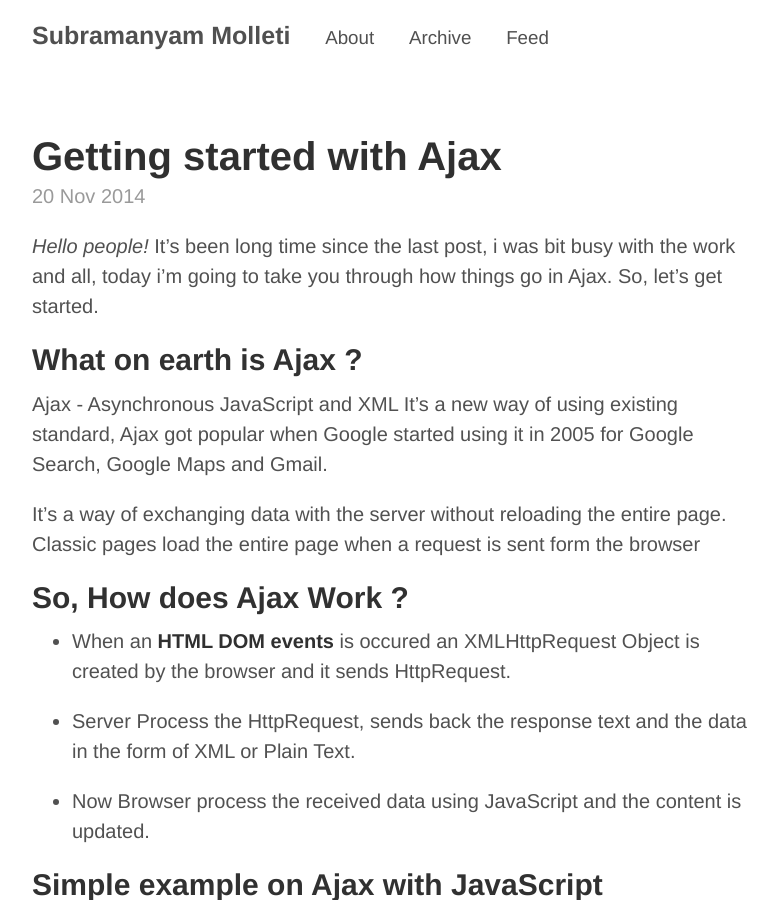
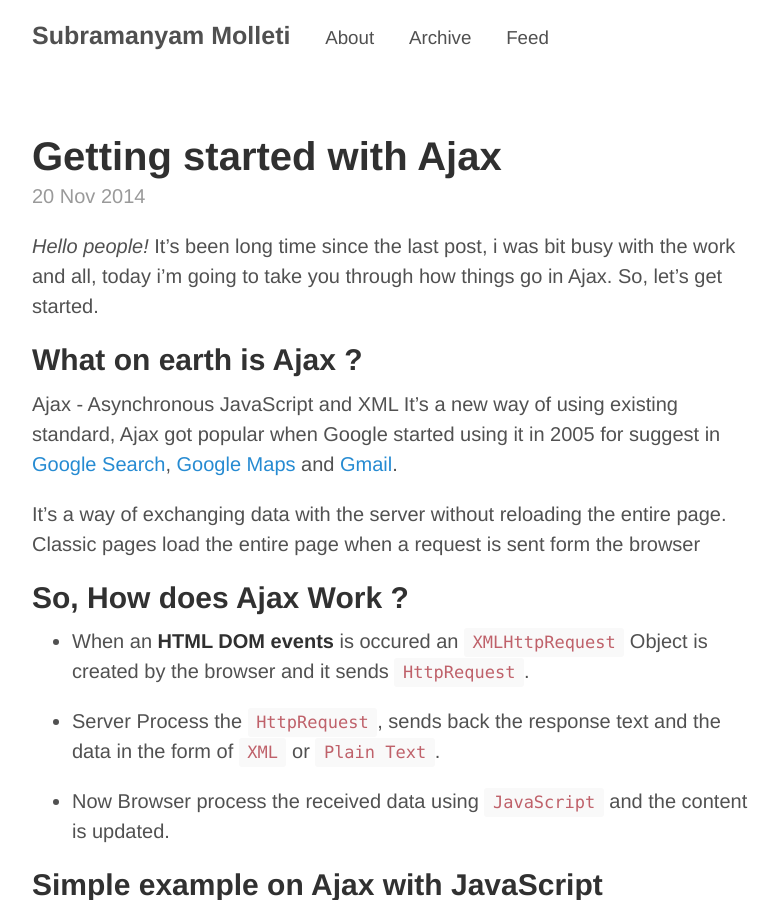
Before and after one commit to subramanyammolleti/subramanyammolleti.github.io, a Jekyll site: the page built from _posts/2014-11-20-getting-started-with-ajax.md, in a window 1280 px wide and 900 px high. Shown: the whole window, without its empty margins (248-1027 px from the left). Built offline with Jekyll 4.4.1, drawn with Linux system fonts in a browser that asks for light colours; Markdown is read by kramdown in place of the engine named in the settings; comment, search, counter and statistics services are not loaded; some of the changed text lies outside the part shown.

Commit message:
updated ajax

```diff
--- a/_posts/2014-11-20-getting-started-with-ajax.md
+++ b/_posts/2014-11-20-getting-started-with-ajax.md
@@ -11,18 +11,18 @@ take you through how things go in Ajax. So, let's get started.
 ## What on earth is Ajax ?
 
 Ajax - Asynchronous JavaScript and XML
-It's a new way of using existing standard, Ajax got popular when Google started using it in 2005 for Google Search, Google Maps and Gmail.
+It's a new way of using existing standard, Ajax got popular when Google started using it in 2005 for suggest in [Google Search](https://www.google.com), [Google Maps](https://www.google.com/maps) and [Gmail](https://www.gmail.com).
 
 It's a way of exchanging data with the server without reloading the entire page. Classic pages load the entire page when a request is sent
 form the browser
 
 ## So, How does Ajax Work ?
 
-* When an **HTML DOM events** is occured an XMLHttpRequest Object is created by the browser and it sends HttpRequest.
+* When an **HTML DOM events** is occured an `XMLHttpRequest` Object is created by the browser and it sends `HttpRequest`.
 
-* Server Process the HttpRequest, sends back the response text and the data in the form of XML or Plain Text.
+* Server Process the `HttpRequest`, sends back the response text and the data in the form of `XML` or `Plain Text`.
 
-* Now Browser process the received data using JavaScript and the content is updated.
+* Now Browser process the received data using `JavaScript` and the content is updated.
 
 
 ## Simple example on Ajax with JavaScript
@@ -84,10 +84,10 @@ Have a look at this [example here](http://practise.comoj.com/practise.html).
 
 ## Ajax with jQuery
 
-jQuery had made life so easy, `ajax` code can be written in a single line, jQuery team had taken care of everything
+`jQuery` had made life so easy, `ajax` code can be written in a single line, jQuery team had taken care of everything
 there is no need to write code for different browsers.
 
-Using jQuery methods we can request many forms of data like `HTML`,Plain Text, `XML` or `JSON` using `GET` or `POST` methods.
+Using `jQuery` methods we can request many forms of data like `HTML`,Plain Text, `XML` or `JSON` using `GET` or `POST` methods.
 Best part is we can load content directly into HTML elements in a page.
 
 ## jQuery load() method
@@ -177,7 +177,7 @@ a single line.
 Have a look at this [example here](http://practise.comoj.com/ajaxGet.html).
 
 In addition to the above two methods we have various methods to perform ajax operations in our pages, as it was a basic
-article i would like to make it simple. In the next article i will show you how to make an ajax call to the `REST API` that
+article i would like to make it simple. In the next article i will show you how to make an `ajax call` to the `REST API` that
 is sitting on a third-part server.
 
 
```
Also changed, not shown: other parts of _posts/2014-11-20-getting-started-with-ajax.md (+1 -1 lines).
